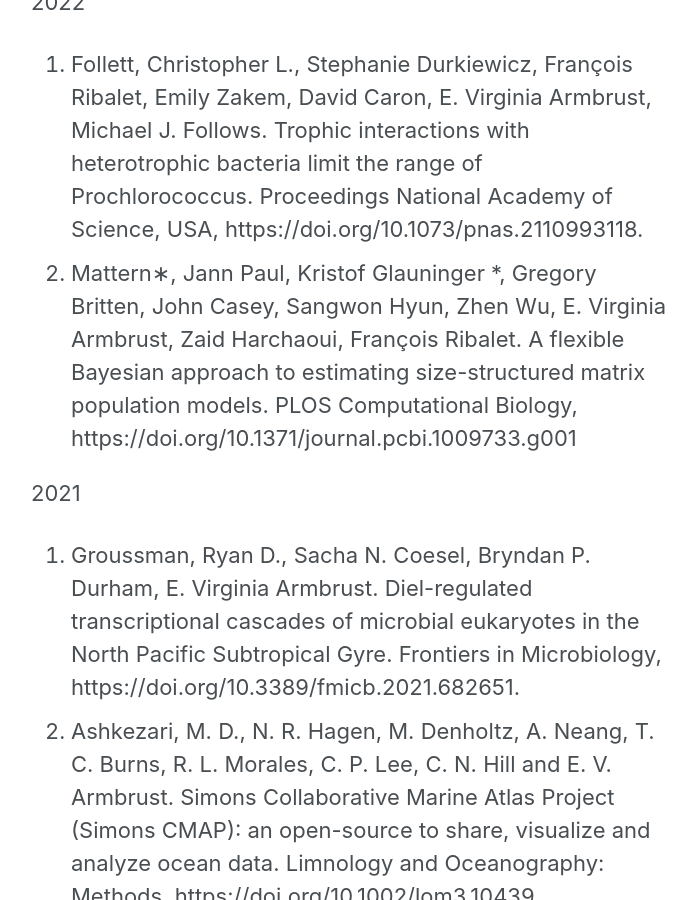
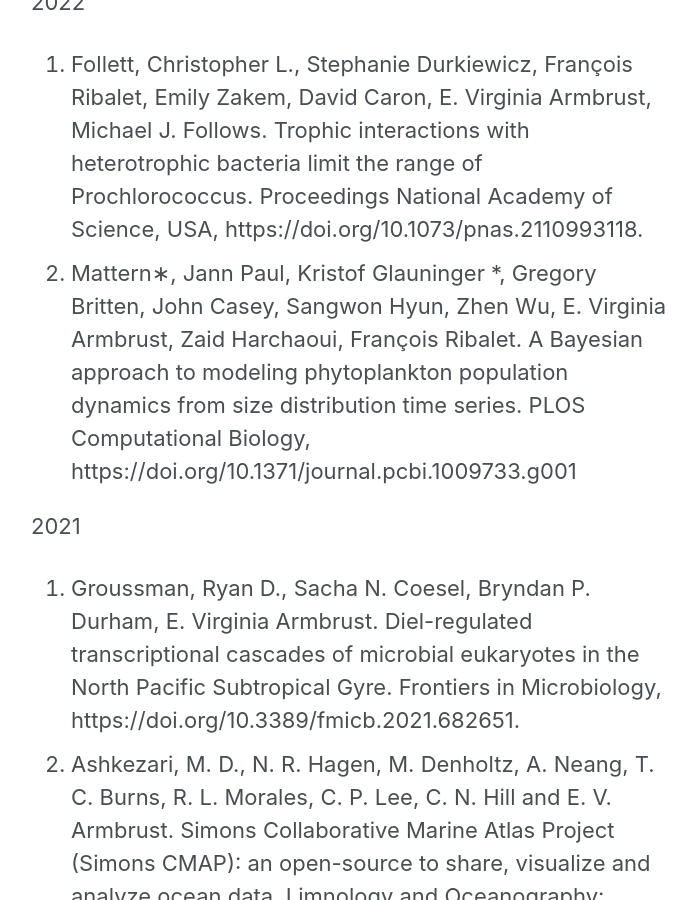
Before and after one commit to armbrustlab/armbrustlab.github.io, a Jekyll site: the page built from collections/_people/armbrust.md, in a window 1280 px wide and 900 px high, scrolled down 3177 px. Shown: the whole window, without its empty margins (291-987 px from the left). Built offline with Jekyll 4.4.1, drawn with Linux system fonts in a browser that asks for light colours; nearby versions of some CDN libraries.

Commit message:
Update armbrust.md

```diff
--- a/collections/_people/armbrust.md
+++ b/collections/_people/armbrust.md
@@ -42,7 +42,7 @@
 
 2022
 1. Follett, Christopher L., Stephanie Durkiewicz, François Ribalet, Emily Zakem, David Caron, E. Virginia Armbrust, Michael J. Follows.  Trophic interactions with heterotrophic bacteria limit the range of Prochlorococcus. Proceedings National Academy of Science, USA, https://doi.org/10.1073/pnas.2110993118.
-2. Mattern∗, Jann Paul, Kristof Glauninger *, Gregory Britten, John Casey, Sangwon Hyun, Zhen Wu, E. Virginia Armbrust, Zaid Harchaoui, François Ribalet. A flexible Bayesian approach to estimating size-structured matrix population models. PLOS Computational Biology, https://doi.org/10.1371/journal.pcbi.1009733.g001
+2. Mattern∗, Jann Paul, Kristof Glauninger *, Gregory Britten, John Casey, Sangwon Hyun, Zhen Wu, E. Virginia Armbrust, Zaid Harchaoui, François Ribalet. A Bayesian approach to modeling phytoplankton population dynamics from size distribution time series. PLOS Computational Biology, https://doi.org/10.1371/journal.pcbi.1009733.g001
 
 2021
 1. Groussman, Ryan D., Sacha N. Coesel, Bryndan P. Durham, E. Virginia Armbrust.  Diel-regulated transcriptional cascades of microbial eukaryotes in the North Pacific Subtropical Gyre. Frontiers in Microbiology, https://doi.org/10.3389/fmicb.2021.682651.
```
